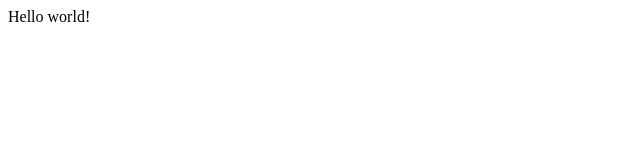
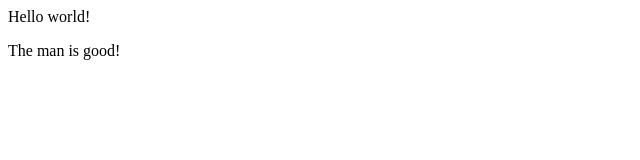
Before and after one commit to awsgrp/hello-world, a plain HTML site: page index.html in a window 1280 px wide. Shown: the full height of the page, 0-640 px from the left. Drawn offline with Linux system fonts and the light colour scheme.

Commit message:
created file amara

```diff
--- a/index.html
+++ b/index.html
@@ -1 +1,2 @@
 <p>Hello world!</p>
+<p>The man is good!</p>
```
Also changed, not shown: amara.txt (added), 1 other file.
